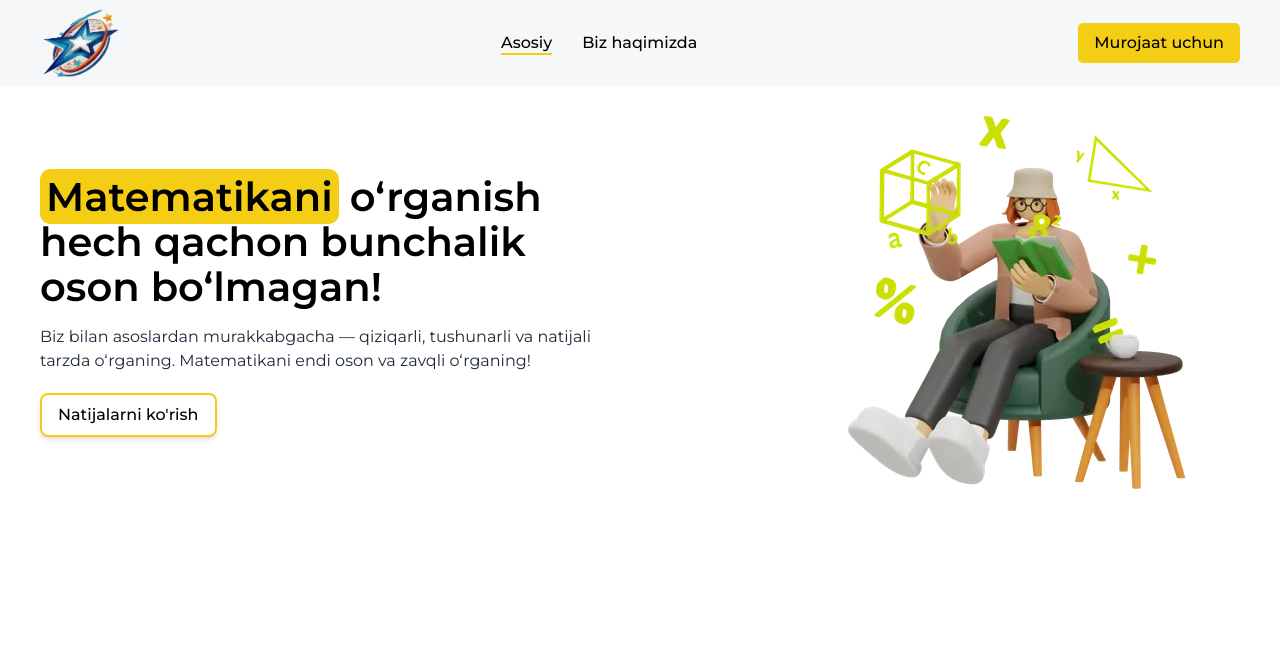
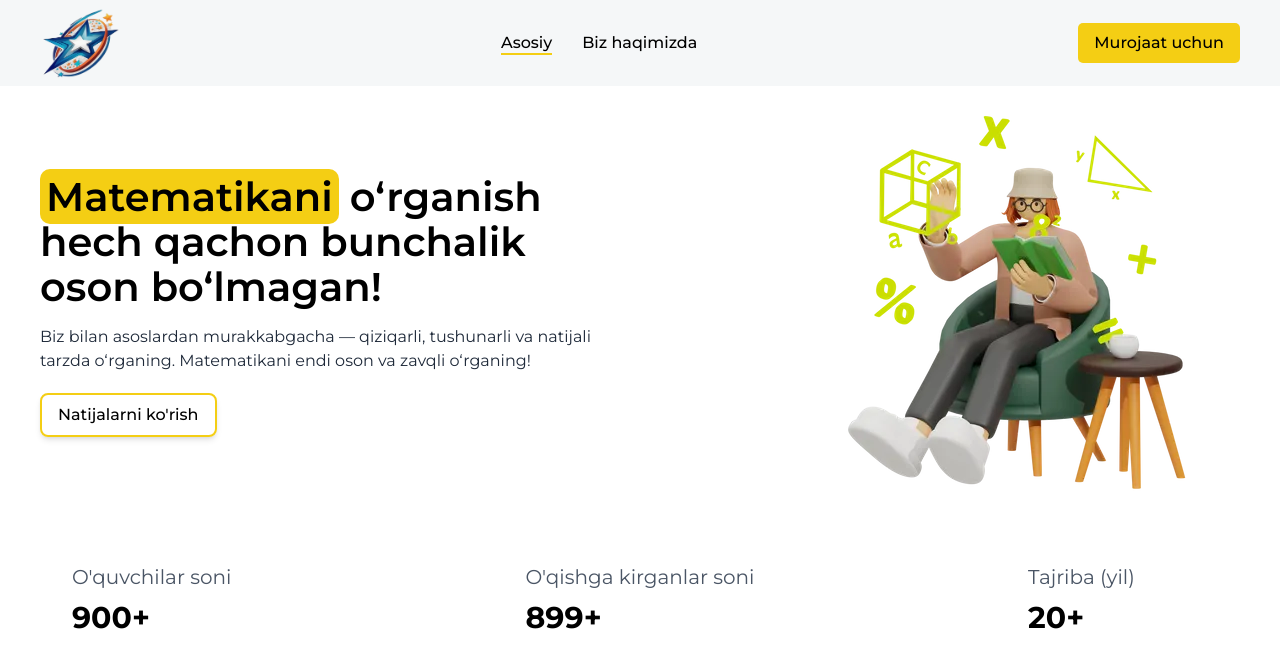
Before and after one commit to 1zzat1lla-Fayzullayev/star_education, a React (Vite) app: page / in a window 1280 px wide. Shown: the top 668 px of the page. Built offline with nearby package versions, Linux system fonts and the light colour scheme.

Commit message:
add number of student

```diff
--- a/package.json
+++ b/package.json
@@ -12,6 +12,7 @@
   "dependencies": {
     "@tailwindcss/vite": "^4.1.4",
     "react": "^19.0.0",
+    "react-countup": "^6.5.3",
     "react-dom": "^19.0.0",
     "react-router-dom": "^7.5.1",
     "tailwindcss": "^4.1.4"
--- /dev/null
+++ b/src/components/numberOfStudents.jsx
@@ -0,0 +1,35 @@
+import React from "react";
+import Wrapper from "../layout/wrapper";
+import CountUp from "react-countup";
+
+function NumberOfStudents() {
+  const stats = [
+    { label: "O'quvchilar soni", value: 900 },
+    { label: "O'qishga kirganlar soni", value: 899 },
+    { label: "Tajriba (yil)", value: 20 },
+  ];
+
+  return (
+    <Wrapper>
+      <div className="flex flex-wrap justify-between gap-6 p-8">
+        {stats.map((item, index) => (
+          <div
+            key={index}
+            className="flex flex-col items-start text-[20px] min-w-[180px]"
+          >
+            <span className="text-gray-600">{item.label}</span>
+            <span className="text-3xl font-bold text-black mt-2">
+              <CountUp
+                end={item.value}
+                duration={5}
+                suffix={item.label.includes("Tajriba") ? "+" : "+"}
+              />
+            </span>
+          </div>
+        ))}
+      </div>
+    </Wrapper>
+  );
+}
+
+export default NumberOfStudents;
--- a/src/pages/home.jsx
+++ b/src/pages/home.jsx
@@ -1,10 +1,12 @@
 import React from "react";
 import Header from "../components/header";
+import NumberOfStudents from "../components/numberOfStudents";
 
 function Home() {
   return (
     <>
       <Header />
+      <NumberOfStudents />
     </>
   );
 }
```
Also changed, not shown: 1 other file (tests, documents, lock files or other folders).
